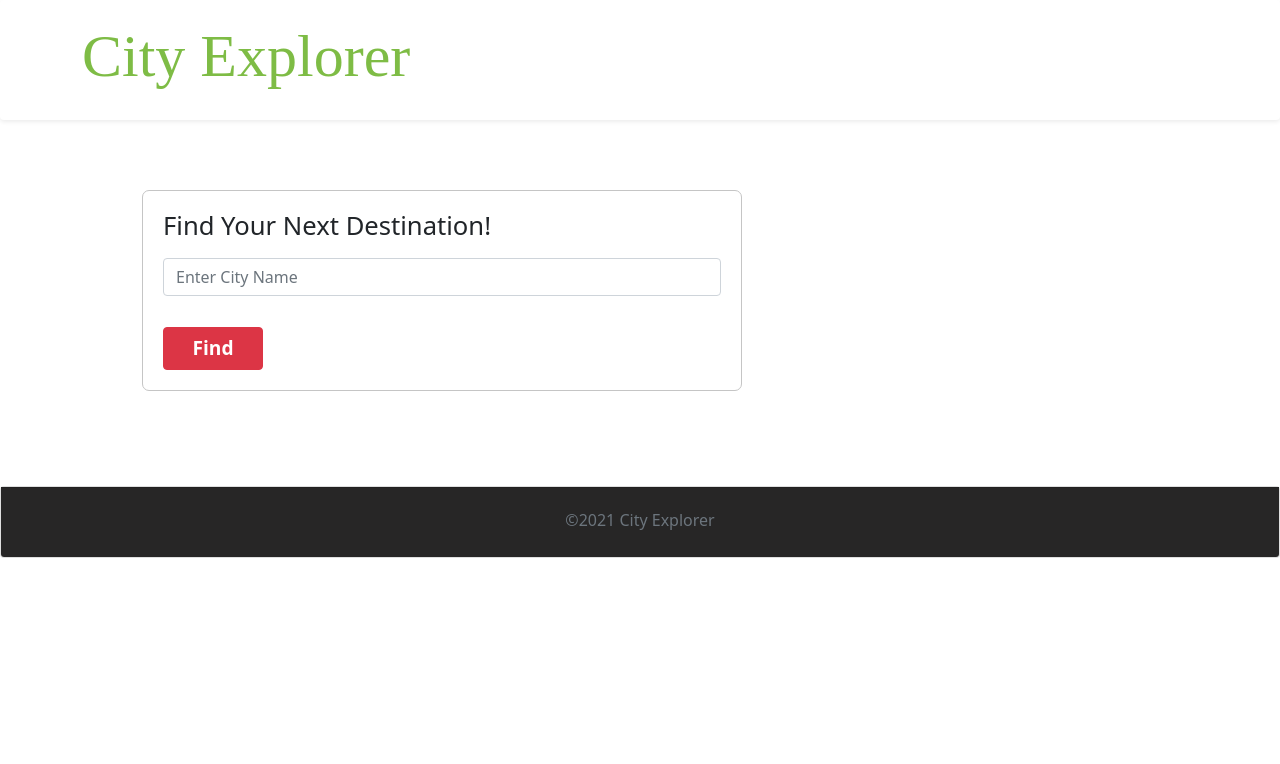
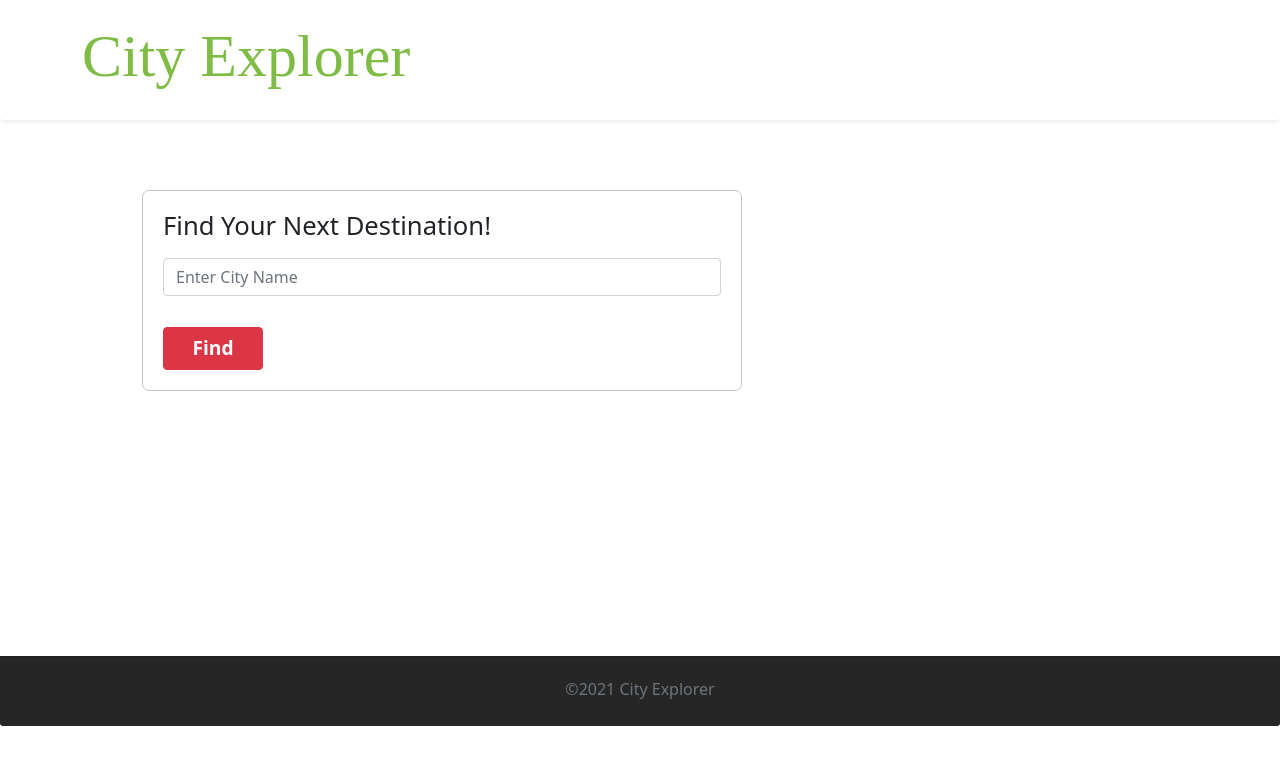
Before and after one commit to BianQt/city-explorer, a React (Create React App) app: page / in a window 1280 px wide. Shown: the top 764 px of the page. Built offline with nearby package versions, Linux system fonts and the light colour scheme; a web font is replaced by a local one.

Commit message:
lab08 update

```diff
--- a/src/assets/css/styles.css
+++ b/src/assets/css/styles.css
@@ -47,8 +47,9 @@ main tr {
     height: 70px;
     background-color: rgb(39, 38, 38);
     padding-top: 20px;
+    margin-top: 240px;
+    text-align: center;
 }
-
 .alert {
     position: absolute;
     width: 40em;
--- a/src/components/Footer.js
+++ b/src/components/Footer.js
@@ -5,9 +5,8 @@ class Footer extends React.Component {
   render() {
     return (
       <footer>
-        <Card className="text-center">
           <Card.Footer className="text-muted footer">©{new Date().getFullYear()} City Explorer</Card.Footer>
-        </Card>
+
       </footer>
     );
   }
```
